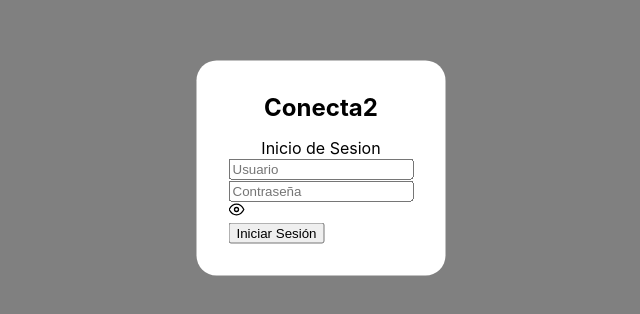
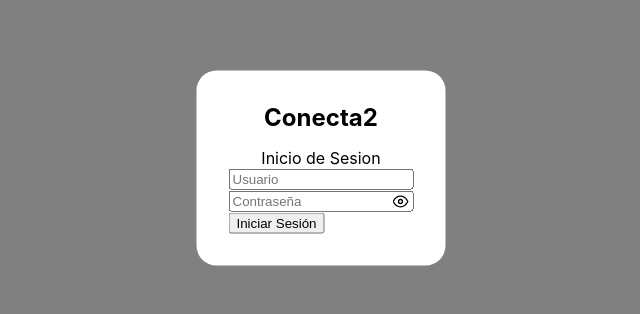
Before and after one commit to bendiazg/conecta2-nvac, a React (Create React App) app: page / in a window 1280 px wide. Shown: the part 232-546 px from the top of the page, without its empty margins (319-959 px from the left). Built offline with nearby package versions, Linux system fonts and the light colour scheme.

Commit message:
pass icon

```diff
--- a/src/components/pages/Login.css
+++ b/src/components/pages/Login.css
@@ -24,3 +24,11 @@
     margin: 0;
     margin-bottom: 1rem;
 }
+
+.passIcon{
+    position: absolute;
+    top: 68%;
+    right: 15%;
+    transform: translateY(-50%);
+    cursor: pointer;
+  }
--- a/src/components/pages/Login.jsx
+++ b/src/components/pages/Login.jsx
@@ -45,8 +45,7 @@ function Login() {
                     onChange={(e) => setPassword(e.target.value)}
 
                 />
-
-                <div onClick={togglePasswordVisibility}>
+                <div className='passIcon' onClick={togglePasswordVisibility}>
                     {passwordVisible ? (<img src={hidePassIcon} alt='Icono 1'></img>) : (<img src={showPassIcon} alt='Icono 2'></img>)}
                  </div>
             </div>
```
